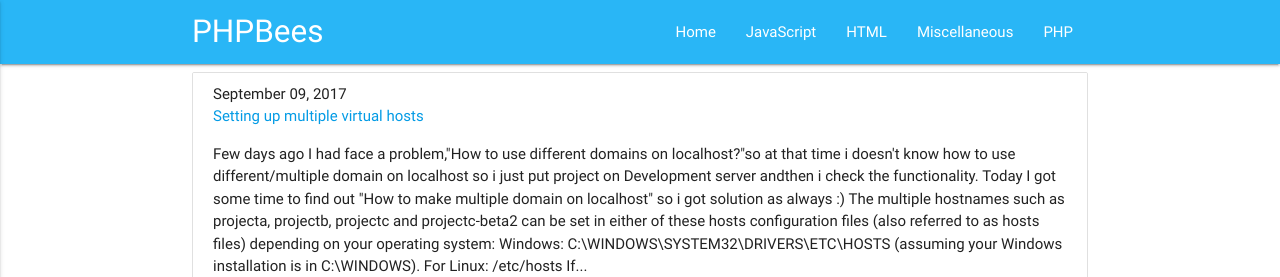
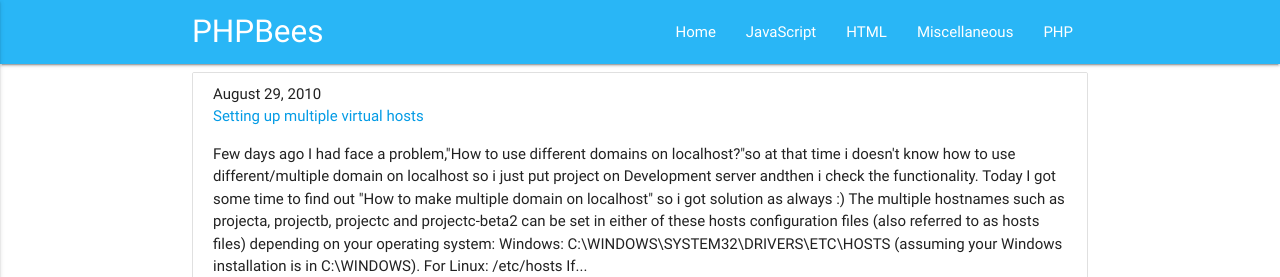
Before and after one commit to smitshah81/phpbees.com, a Jekyll site: the page built from missalenius.md, in a window 1280 px wide. Shown: the top 277 px of the page. Built offline with Jekyll 4.4.1, drawn with Linux system fonts in a browser that asks for light colours.

Commit message:
Updated Setting Up Multiple Virtual Hosts and 1 other file

```diff
--- a/_posts/2017-09-09-setting-up-multiple-virtual-hosts.markdown
+++ b/_posts/2010-08-29-setting-up-multiple-virtual-hosts.markdown
@@ -1,6 +1,6 @@
 ---
 title: Setting up multiple virtual hosts
-date: 2017-09-09 11:33:00 +05:30
+date: 2010-08-29 11:33:00 +05:30
 categories:
 - miscellaneous
 tags:
```
